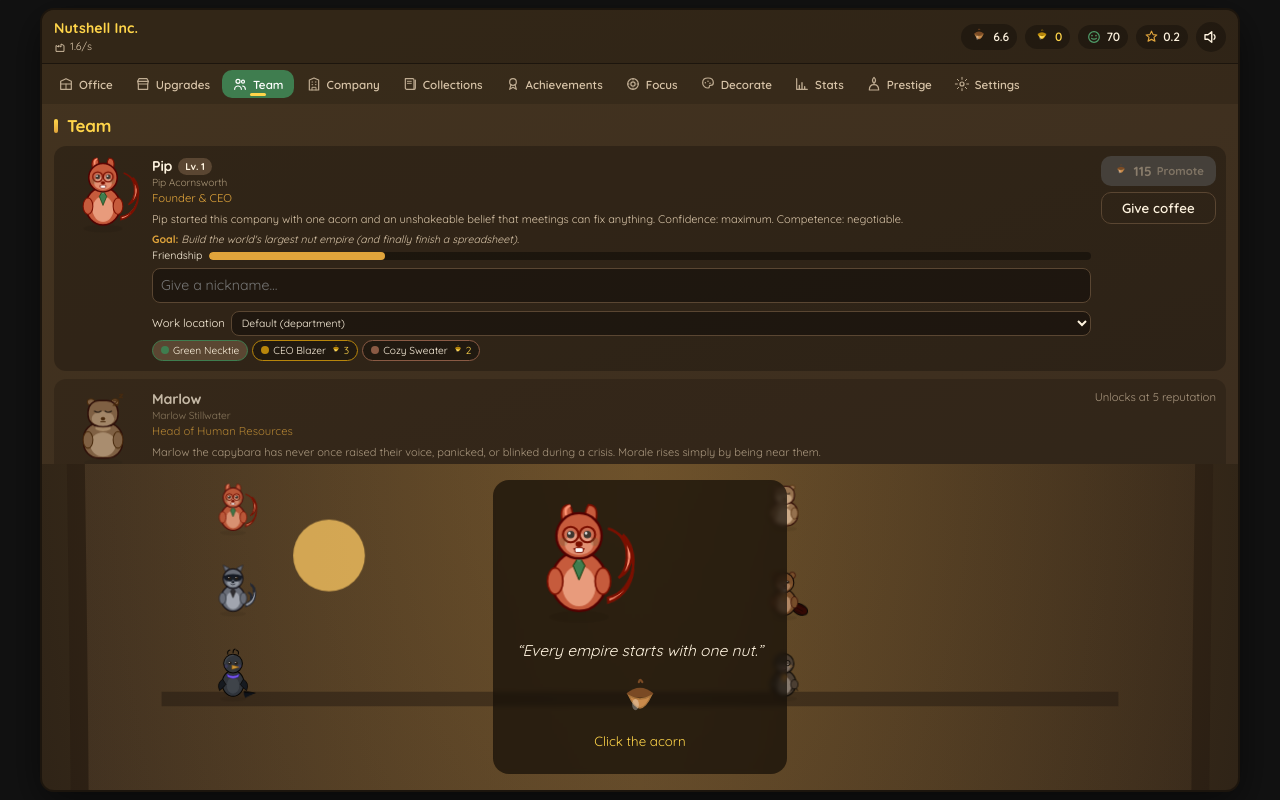
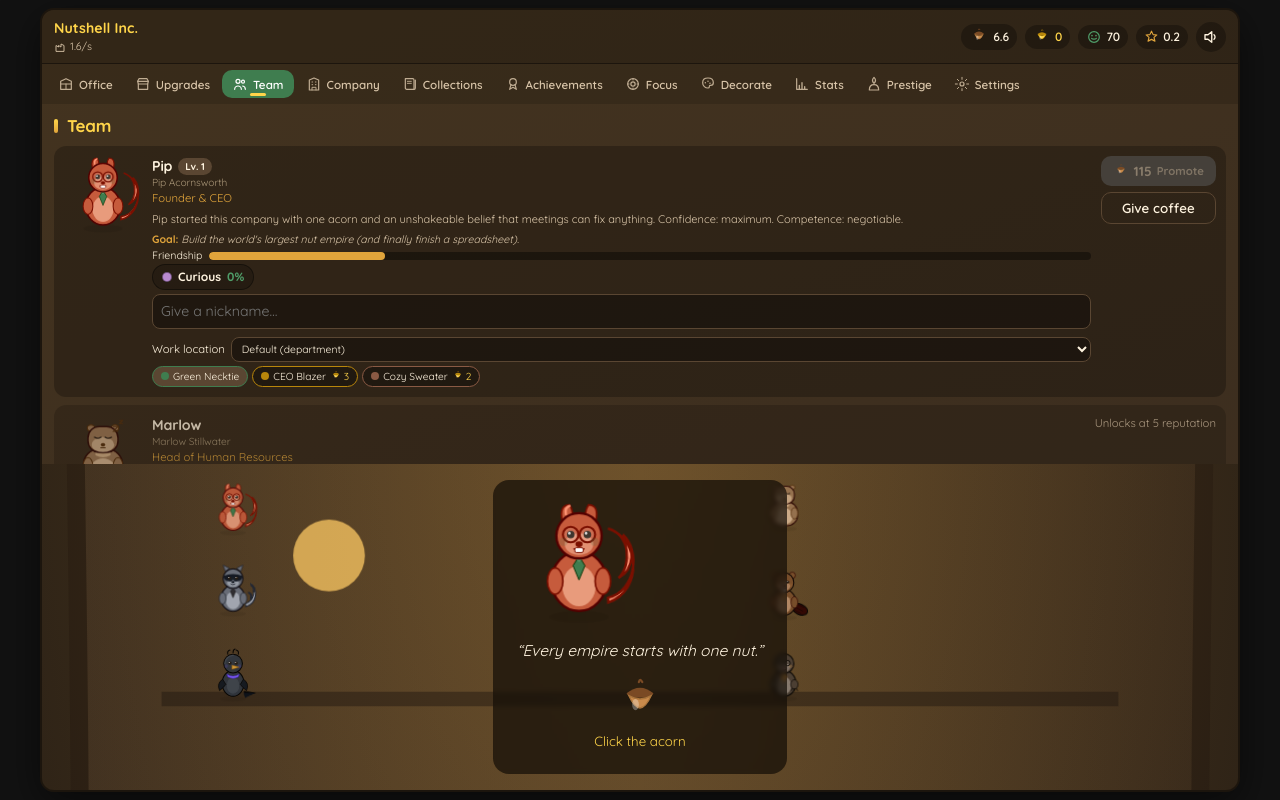
Before and after one commit to lulinha143/claude, a React (Vite) app: page / in a window 1280 px wide. Both pictures are taken after a click on the button "Team". Built offline with nearby package versions, Linux system fonts and the light colour scheme.

Commit message:
Emotions affect work: modest team-mood production multiplier + breakdown/tooltip UI

```diff
--- a/src/i18n/locales/en.json
+++ b/src/i18n/locales/en.json
@@ -59,6 +59,7 @@
     "rate": { "t": "Production", "d": "Nuts produced per second across every room right now." },
     "quiet": { "t": "Quiet Mode", "d": "Softens audio and animation for calm, low-distraction play." },
     "friendship": "Grows when you chat, gift coffee and keep them happy. Higher friendship boosts their output.",
+    "mood": "How this teammate feels right now. Emotions gently nudge their output up or down.",
     "nav": {
       "office": "Your cozy office and the team at work.",
       "shop": "Buy upgrades to grow production and automation.",
@@ -798,7 +799,9 @@
     "tired": "Tired",
     "frustrated": "Frustrated",
     "curious": "Curious",
-    "proud": "Proud"
+    "proud": "Proud",
+    "effect": "Productivity {{value}}%",
+    "effectNeutral": "Steady, balanced output"
   },
   "photo": {
     "save": "Save snapshot",
@@ -836,6 +839,7 @@
     "morale": "Morale",
     "prestige": "Prestige",
     "focus": "Focus Mode",
+    "mood": "Team mood",
     "boost": "Active boost",
     "total": "Total"
   },
--- a/src/sim/economy.ts
+++ b/src/sim/economy.ts
@@ -4,6 +4,27 @@ import { EMPLOYEES, EMPLOYEES_BY_ID } from '../content/employees';
 import { UPGRADES_BY_ID } from '../content/upgrades';
 import type { EmployeeDef, UpgradeDef } from '../content/types';
 import { PRESTIGE_BRANCHES_BY_ID, PRESTIGE_SKILLS_BY_ID } from '../content/prestige';
+import { teamMoodMultiplier } from './mood';
+
+/** A single employee's raw nuts/second contribution at a given level. */
+export function employeeContribution(def: EmployeeDef, level: number): number {
+  let contrib = def.baseRate * level;
+  if (def.passive.type === 'selfMultiplier') {
+    const self = def.passive.base + def.passive.perLevel * (level - 1);
+    contrib *= 1 + self;
+  }
+  return contrib;
+}
+
+/** Team-mood production multiplier, weighted by each employee's contribution. */
+export function moodMultiplier(state: GameState): number {
+  return teamMoodMultiplier(state, (id) => {
+    const def = EMPLOYEES_BY_ID[id];
+    const rt = state.employees[id];
+    if (!def || !rt || !rt.hired || rt.level <= 0) return 0;
+    return employeeContribution(def, rt.level);
+  });
+}
 
 // --------------------------------------------------------------------------
 // Costs
@@ -129,11 +150,7 @@ export function computeProduction(state: GameState, focusActive: boolean): Produ
   for (const def of EMPLOYEES) {
     const rt = state.employees[def.id];
     if (!rt || !rt.hired || rt.level <= 0) continue;
-    let contrib = def.baseRate * rt.level;
-    if (def.passive.type === 'selfMultiplier') {
-      const self = def.passive.base + def.passive.perLevel * (rt.level - 1);
-      contrib *= 1 + self;
-    }
+    const contrib = employeeContribution(def, rt.level);
     baseRate += contrib;
     breakdown.push({ source: `employee:${def.id}`, nutsPerSecond: contrib });
   }
@@ -143,6 +160,7 @@ export function computeProduction(state: GameState, focusActive: boolean): Produ
     (1 + upgradeGlobalMultiplier(state) + passives.globalMultiplier) *
     moraleMultiplier(state.resources.morale) *
     prestigeMultiplier(state) *
+    moodMultiplier(state) *
     (focusActive ? BALANCE.focus.productionMultiplier : 1);
 
   const nutsPerSecond = baseRate * globalMult;
@@ -160,6 +178,8 @@ export interface ProductionBreakdown {
   moraleMult: number;
   prestigeMult: number;
   focusMult: number;
+  /** team-mood multiplier (weighted average of employee emotions) */
+  moodMult: number;
   total: number;
 }
 
@@ -176,11 +196,7 @@ export function productionBreakdown(state: GameState, focusActive: boolean): Pro
   for (const def of EMPLOYEES) {
     const rt = state.employees[def.id];
     if (!rt || !rt.hired || rt.level <= 0) continue;
-    let contrib = def.baseRate * rt.level;
-    if (def.passive.type === 'selfMultiplier') {
-      const self = def.passive.base + def.passive.perLevel * (rt.level - 1);
-      contrib *= 1 + self;
-    }
+    const contrib = employeeContribution(def, rt.level);
     employees.push({ id: def.id, rate: contrib });
     raw += contrib;
   }
@@ -189,8 +205,21 @@ export function productionBreakdown(state: GameState, focusActive: boolean): Pro
   const moraleMult = moraleMultiplier(state.resources.morale);
   const prestigeMult = prestigeMultiplier(state);
   const focusMult = focusActive ? BALANCE.focus.productionMultiplier : 1;
-  const total = raw * (1 + upgradeBonus + passiveBonus) * moraleMult * prestigeMult * focusMult;
-  return { base, employees, rawPerSecond: raw, upgradeBonus, passiveBonus, moraleMult, prestigeMult, focusMult, total };
+  const moodMult = moodMultiplier(state);
+  const total =
+    raw * (1 + upgradeBonus + passiveBonus) * moraleMult * prestigeMult * focusMult * moodMult;
+  return {
+    base,
+    employees,
+    rawPerSecond: raw,
+    upgradeBonus,
+    passiveBonus,
+    moraleMult,
+    prestigeMult,
+    focusMult,
+    moodMult,
+    total,
+  };
 }
 
 export function clickPower(state: GameState): number {
--- a/src/sim/mood.ts
+++ b/src/sim/mood.ts
@@ -19,6 +19,43 @@ export function employeeMood(state: GameState, id: string): EmployeeMood {
   return 'curious';
 }
 
+// Emotions gently colour how well someone works. Effects are deliberately SMALL
+// (within ±5%) so mood is a warm character/strategy layer, never a punishing
+// micromanagement system (brief §16/§18). A positive mood is a nudge up, a
+// low mood a nudge down; "curious" is the neutral baseline.
+export const MOOD_PRODUCTIVITY: Record<EmployeeMood, number> = {
+  inspired: 1.05,
+  focused: 1.05,
+  proud: 1.04,
+  relaxed: 1.02,
+  curious: 1.0,
+  tired: 0.97,
+  frustrated: 0.95,
+};
+
+export function moodProductivityMultiplier(mood: EmployeeMood): number {
+  return MOOD_PRODUCTIVITY[mood] ?? 1;
+}
+
+/**
+ * The team's overall mood effect on production: the production-weighted average
+ * of each hired employee's mood multiplier, so a happy workforce produces a
+ * little more and a struggling one a little less. Returns 1 when nobody is
+ * working (so it never divides by zero). Pure + unit-tested.
+ */
+export function teamMoodMultiplier(state: GameState, employeeWeight: (id: string) => number): number {
+  let weighted = 0;
+  let total = 0;
+  for (const [id, rt] of Object.entries(state.employees)) {
+    if (!rt || !rt.hired || rt.level <= 0) continue;
+    const w = Math.max(0, employeeWeight(id));
+    if (w <= 0) continue;
+    weighted += w * moodProductivityMultiplier(employeeMood(state, id));
+    total += w;
+  }
+  return total > 0 ? weighted / total : 1;
+}
+
 /** A short emoji-free glyph character used as a tiny mood indicator dot colour. */
 export const MOOD_TONE: Record<EmployeeMood, string> = {
   focused: '#6fa8dc',
--- a/src/styles.css
+++ b/src/styles.css
@@ -2207,6 +2207,29 @@ select,
   border: 1px solid rgba(0, 0, 0, 0.4);
   z-index: 3;
 }
+.mood-chip {
+  display: inline-flex;
+  align-items: center;
+  gap: 6px;
+  font-weight: 700;
+  font-size: 0.85em;
+  padding: 3px 9px;
+  border-radius: 999px;
+  background: var(--surface);
+  border: 1px solid var(--border);
+  cursor: default;
+  align-self: flex-start;
+}
+.mood-chip .mood-dot {
+  position: static;
+  width: 10px;
+  height: 10px;
+  top: auto;
+  right: auto;
+}
+.mood-chip em {
+  font-style: normal;
+}
 
 
 /* ==========================================================================
--- a/src/ui/ProductionBreakdown.tsx
+++ b/src/ui/ProductionBreakdown.tsx
@@ -65,6 +65,12 @@ export function ProductionBreakdown() {
             <span className="prod-pos">{mult(b.focusMult)}</span>
           </li>
         ) : null}
+        {Math.abs(b.moodMult - 1) > 0.001 ? (
+          <li>
+            <span>{t('prod.mood')}</span>
+            <span className={b.moodMult >= 1 ? 'prod-pos' : 'prod-neg'}>{mult(b.moodMult)}</span>
+          </li>
+        ) : null}
         {boost > 1 ? (
           <li>
             <span>{t('prod.boost')}</span>
--- a/src/ui/views/EmployeesView.tsx
+++ b/src/ui/views/EmployeesView.tsx
@@ -9,6 +9,7 @@ import { Critter } from '../../art/Critter';
 import { shapeFor } from '../../art/critterShapes';
 import { Acorn, GoldenNut } from '../../art/Icons';
 import { Tip, TipContent } from '../Tooltip';
+import { employeeMood, moodProductivityMultiplier, MOOD_TONE } from '../../sim/mood';
 
 export function EmployeesView() {
   const { t } = useTranslation();
@@ -95,6 +96,27 @@ export function EmployeesView() {
                 ) : null}
                 {rt.hired ? (
                   <div className="employee-card__controls">
+                    {(() => {
+                      const mood = employeeMood(state, def.id);
+                      const mm = moodProductivityMultiplier(mood);
+                      const delta = Math.round((mm - 1) * 100);
+                      const effect =
+                        delta === 0
+                          ? t('mood.effectNeutral')
+                          : t('mood.effect', { value: `${delta > 0 ? '+' : ''}${delta}` });
+                      return (
+                        <Tip content={<TipContent title={t(`mood.${mood}`)} lines={[t('tip.mood'), effect]} />}>
+                          <span className="mood-chip">
+                            <span className="mood-dot" style={{ background: MOOD_TONE[mood] }} />
+                            {t(`mood.${mood}`)}
+                            <em className={delta >= 0 ? 'prod-pos' : 'prod-neg'}>
+                              {delta > 0 ? '+' : ''}
+                              {delta}%
+                            </em>
+                          </span>
+                        </Tip>
+                      );
+                    })()}
                     <input
                       className="nickname-input"
                       placeholder={t('employee.renamePlaceholder')}
```
Also changed, not shown: src/i18n/locales/pt-BR.json, 3 other files (tests, documents, lock files or other folders).
